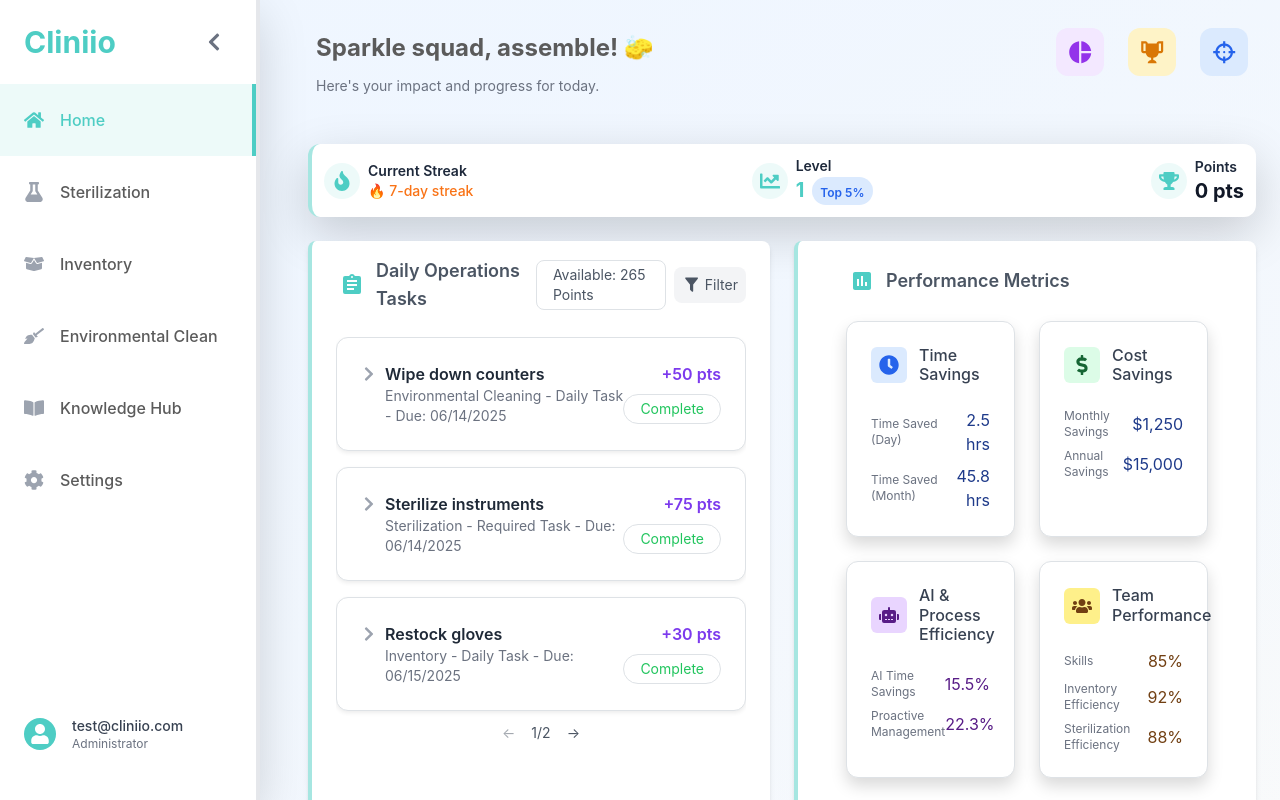
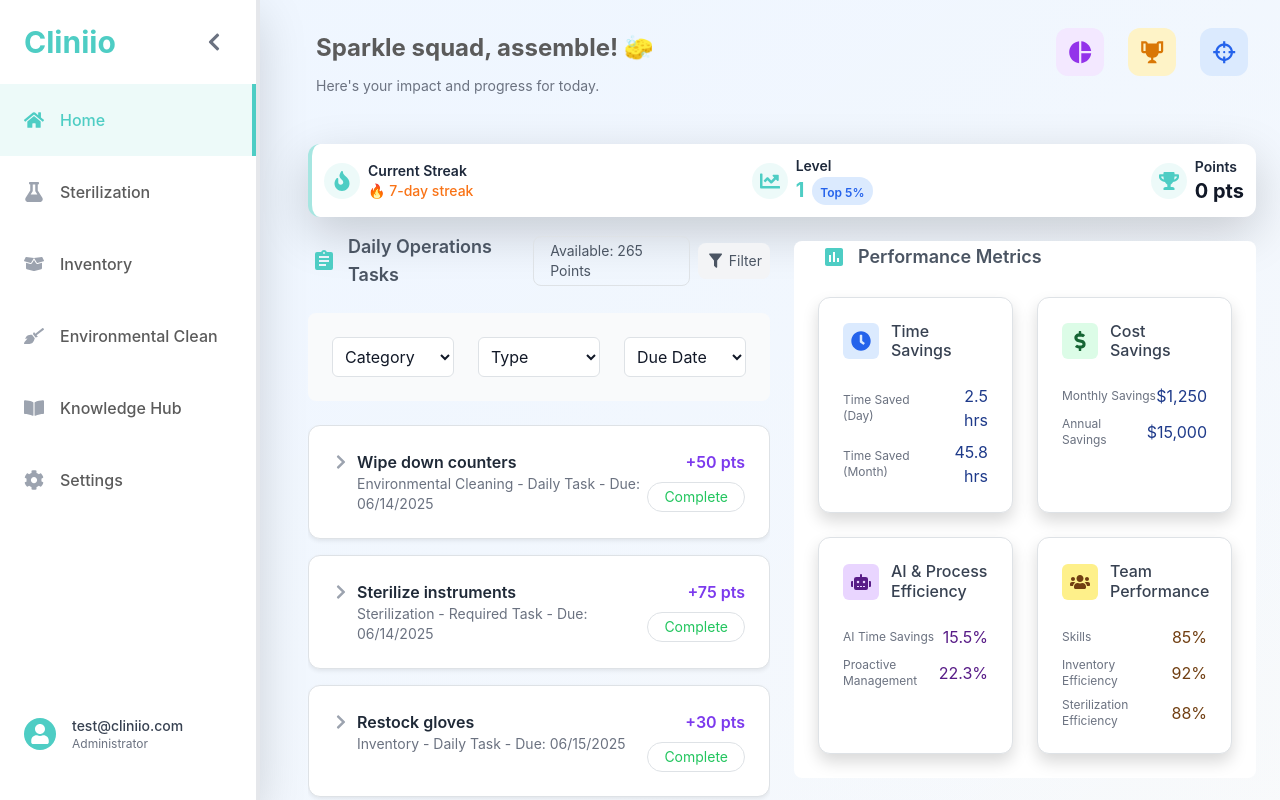
Before and after one commit to kiminator-commits/cliniio2.0, a React (Vite) app: page /home in a window 1280 px wide. Both pictures are taken after a click on the button "Filter". Built offline with nearby package versions, Linux system fonts and the light colour scheme.

Commit message:
Refactor: Replace HOME_UI_CONSTANTS class interpolations with utility functions for layout consistency

```diff
--- a/src/constants/homeUiConstants.ts
+++ b/src/constants/homeUiConstants.ts
@@ -47,4 +47,10 @@
 
   // Shadow
   SHADOW: 'md',
+
+  // Card Classes
+  CARD_CLASSES: {
+    taskCard: 'bg-white rounded-lg shadow-md p-6 border-l-4 border-[#4ECDC4] border-opacity-50',
+    sectionBox: 'bg-white rounded-lg shadow-md p-6 border-l-4 border-[#4ECDC4] border-opacity-50',
+  },
 } as const;
--- a/src/pages/Home/components/OperationsTasksContainer.tsx
+++ b/src/pages/Home/components/OperationsTasksContainer.tsx
@@ -66,6 +66,30 @@
           </button>
         </div>
       </div>
+      {storeShowFilters && (
+        <div className="mb-4 p-4 bg-gray-50 rounded-lg">
+          <div className="grid grid-cols-1 sm:grid-cols-3 gap-4">
+            <select className="w-full p-2 border border-gray-300 rounded-md bg-white">
+              <option value="">Category</option>
+              <option value="operations">Operations</option>
+              <option value="maintenance">Maintenance</option>
+              <option value="safety">Safety</option>
+            </select>
+            <select className="w-full p-2 border border-gray-300 rounded-md bg-white">
+              <option value="">Type</option>
+              <option value="daily">Daily</option>
+              <option value="weekly">Weekly</option>
+              <option value="monthly">Monthly</option>
+            </select>
+            <select className="w-full p-2 border border-gray-300 rounded-md bg-white">
+              <option value="">Due Date</option>
+              <option value="today">Today</option>
+              <option value="tomorrow">Tomorrow</option>
+              <option value="this_week">This Week</option>
+            </select>
+          </div>
+        </div>
+      )}
       <div className="flex-1 min-h-0 overflow-y-auto">
         <TasksList
           tasks={tasks}
--- a/src/pages/Home/index.tsx
+++ b/src/pages/Home/index.tsx
@@ -12,7 +12,11 @@
 import { PerformanceMetrics } from '../../components/PerformanceMetrics/PerformanceMetrics';
 import { HOME_UI_CONSTANTS } from '../../constants/homeUiConstants';
 import { useHomeState } from '../../hooks/useHomeState';
-import { calculateNavBarMargins } from '../../utils/homeUtils';
+import {
+  calculateNavBarMargins,
+  getSectionCardClass,
+  getTaskCardClass,
+} from '../../utils/homeUtils';
 import { ErrorBoundary } from '@/components/ErrorBoundary';
 import { useHomeStore } from '../../store/homeStore';
 import { HOME_SECTION_TITLES } from './constants/homeConstants';
@@ -109,17 +113,7 @@
                   `mt-${HOME_UI_CONSTANTS.SPACING.MARGIN_TOP}`
                 )}
               >
-                <div
-                  className={clsx(
-                    'bg-white min-w-[400px] flex flex-col',
-                    `rounded-${HOME_UI_CONSTANTS.BORDER.RADIUS}`,
-                    `shadow-${HOME_UI_CONSTANTS.SHADOW}`,
-                    `p-${HOME_UI_CONSTANTS.SPACING.PADDING}`,
-                    `border-l-${HOME_UI_CONSTANTS.BORDER.LEFT_WIDTH}`,
-                    `border-[${HOME_UI_CONSTANTS.COLORS.PRIMARY}]`,
-                    `border-opacity-${HOME_UI_CONSTANTS.COLORS.BORDER_OPACITY}`
-                  )}
-                >
+                <div className={getTaskCardClass()}>
                   <div
                     className="flex items-center justify-between mb-6"
                     style={{ marginTop: '-8px' }}
@@ -151,6 +145,30 @@
                       </button>
                     </div>
                   </div>
+                  {storeShowFilters && (
+                    <div className="mb-4 p-4 bg-gray-50 rounded-lg">
+                      <div className="grid grid-cols-1 sm:grid-cols-3 gap-4">
+                        <select className="w-full p-2 border border-gray-300 rounded-md bg-white">
+                          <option value="">Category</option>
+                          <option value="operations">Operations</option>
+                          <option value="maintenance">Maintenance</option>
+                          <option value="safety">Safety</option>
+                        </select>
+                        <select className="w-full p-2 border border-gray-300 rounded-md bg-white">
+                          <option value="">Type</option>
+                          <option value="daily">Daily</option>
+                          <option value="weekly">Weekly</option>
+                          <option value="monthly">Monthly</option>
+                        </select>
+                        <select className="w-full p-2 border border-gray-300 rounded-md bg-white">
+                          <option value="">Due Date</option>
+                          <option value="today">Today</option>
+                          <option value="tomorrow">Tomorrow</option>
+                          <option value="this_week">This Week</option>
+                        </select>
+                      </div>
+                    </div>
+                  )}
                   <div className="flex-1 min-h-0 overflow-y-auto">
                     <TasksList
                       tasks={tasks}
@@ -160,17 +178,7 @@
                     />
                   </div>
                 </div>
-                <div
-                  className={clsx(
-                    'bg-white min-w-[400px]',
-                    `rounded-${HOME_UI_CONSTANTS.BORDER.RADIUS}`,
-                    `shadow-${HOME_UI_CONSTANTS.SHADOW}`,
-                    `p-${HOME_UI_CONSTANTS.SPACING.PADDING}`,
-                    `border-l-${HOME_UI_CONSTANTS.BORDER.LEFT_WIDTH}`,
-                    `border-[${HOME_UI_CONSTANTS.COLORS.PRIMARY}]`,
-                    `border-opacity-${HOME_UI_CONSTANTS.COLORS.BORDER_OPACITY}`
-                  )}
-                >
+                <div className={getSectionCardClass()}>
                   <PerformanceMetrics metrics={mockMetricsData} />
                 </div>
               </div>
--- a/src/utils/homeUtils.ts
+++ b/src/utils/homeUtils.ts
@@ -1,4 +1,5 @@
 import { HOME_UI_CONSTANTS } from '../constants/homeUiConstants';
+import clsx from 'clsx';
 
 export const calculateNavBarMargins = (drawerOpen: boolean) => {
   // Menu icon width + desired gap (12px + 60px)
@@ -13,3 +14,15 @@
     navBarMarginTop,
   };
 };
+
+export function getSectionCardClass() {
+  return clsx(HOME_UI_CONSTANTS.sectionBox, 'mb-4');
+}
+
+export function getTaskCardClass() {
+  return clsx(HOME_UI_CONSTANTS.taskCard, 'mb-4');
+}
+
+export function getLeaderboardSectionClass() {
+  return clsx(HOME_UI_CONSTANTS.sectionBox, 'mb-4', 'lg:col-span-6');
+}
```
